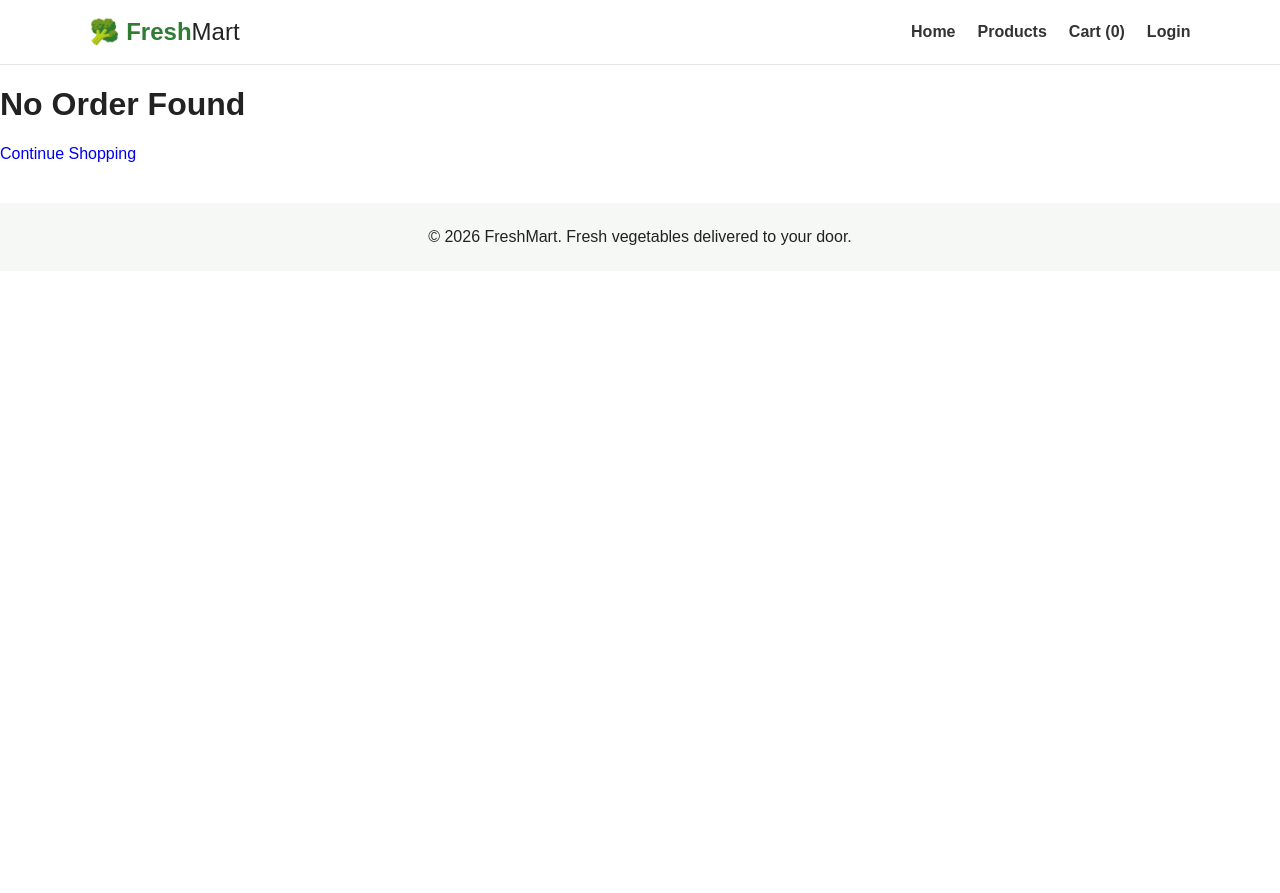
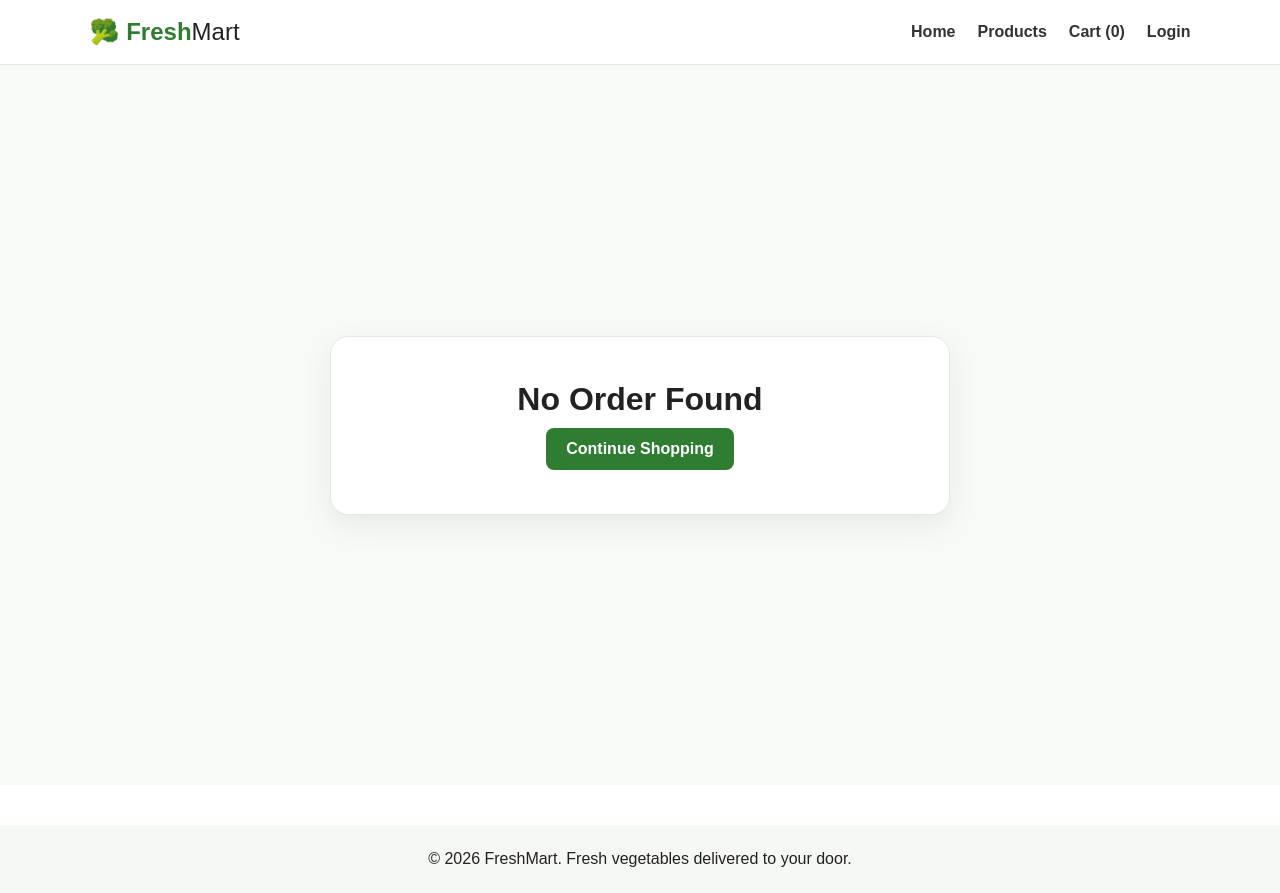
Before and after one commit to Venkatesh-452/FreshMart-Frontend, a React (Vite) app: page /order-success in a window 1280 px wide. Before the commit the page ends 800 px from the top, so only its background shows below. Built offline with nearby package versions, Linux system fonts and the light colour scheme.

Commit message:
Phase 3: fix and polish src/pages/OrderSuccess.jsx

```diff
--- a/src/pages/OrderSuccess.jsx
+++ b/src/pages/OrderSuccess.jsx
@@ -1 +1,4 @@
-import {Link,useLocation} from 'react-router-dom';export default function OrderSuccess(){const order=useLocation().state?.order;if(!order)return <main><h1>No Order Found</h1><Link to="/products">Continue Shopping</Link></main>;return <main className="products-page"><div className="admin-card"><h1>✓ Order Placed Successfully!</h1><p>Thank you for shopping with FreshMart.</p><p><b>Order ID:</b> {order.orderId}</p><p><b>Total:</b> ₹{order.total}</p><Link to="/products">Continue Shopping</Link></div></main>}
+import {Link,useLocation} from 'react-router-dom'
+import './OrderSuccess.css'
+export default function OrderSuccess(){const order=useLocation().state?.order;if(!order)return <main className="success-page"><div className="success-card"><h1>No Order Found</h1><Link className="success-button" to="/products">Continue Shopping</Link></div></main>
+return <main className="success-page"><div className="success-card"><div className="success-icon">✓</div><h1>Order Placed Successfully!</h1><p>Thank you for shopping with FreshMart.</p><div className="order-info"><p><span>Order ID</span><strong>{order.orderId}</strong></p><p><span>Order Date</span><strong>{order.date}</strong></p><p><span>Total Amount</span><strong>₹{order.total}</strong></p><p><span>Payment</span><strong>{order.customer.payment}</strong></p></div><div className="success-actions"><Link className="success-button" to="/products">Continue Shopping</Link><Link className="home-button" to="/">Back to Home</Link></div></div></main>}
```
